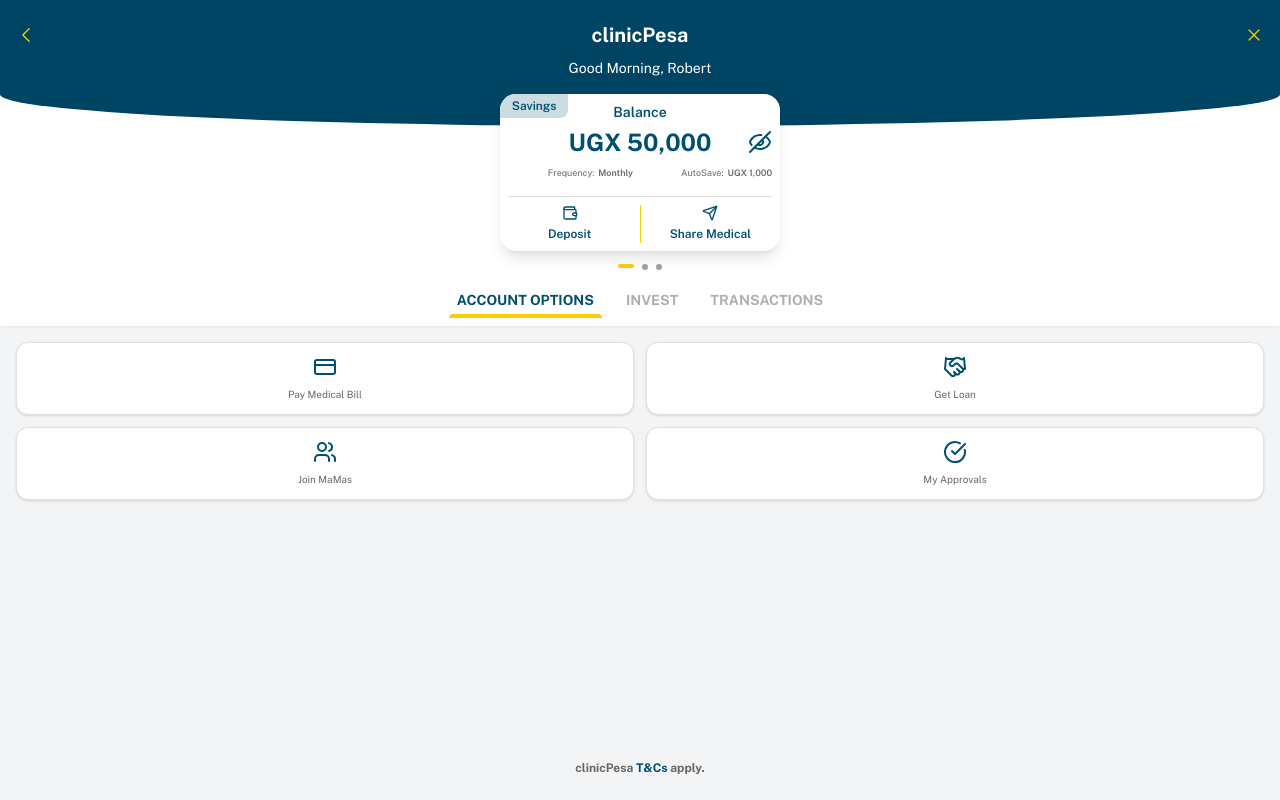
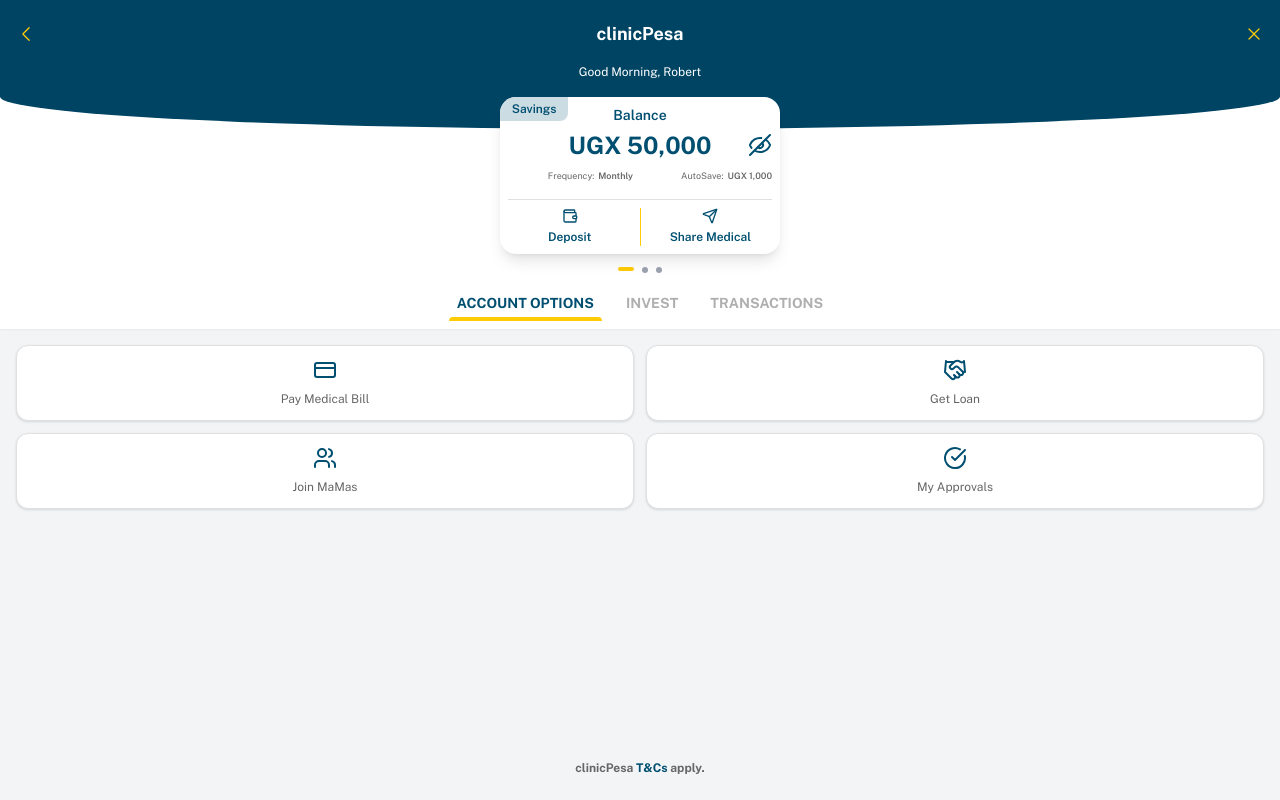
Before and after one commit to Mundurujoana/clinicPesa-dashboard-screen-tsx, a React (Create React App) app: page / in a window 1280 px wide. Built offline with nearby package versions, Linux system fonts and the light colour scheme.

Commit message:
Add pointer cursor to OptionCard

```diff
--- a/src/components/Header.tsx
+++ b/src/components/Header.tsx
@@ -19,13 +19,13 @@
         {/* Top Navigation */}
         <div className="flex justify-between items-center px-4">
           <ChevronLeftIcon className="h-5 w-5 text-warmYellow cursor-pointer" />
-         <h1 className="font-bold text-[20px]">clinicPesa</h1>
+         <h1 className="font-bold text-[18px]">clinicPesa</h1>
           <XMarkIcon className="h-5 w-5 text-warmYellow cursor-pointer" />
         </div>
 
         {/* Greeting */}
-        <div className="text-center mt-2 px-4">
-          <p className="text-sm">Good Morning, {username}</p>
+        <div className="text-center mt-4 px-4">
+          <p className="text-[12px]">Good Morning, {username}</p>
         </div>
       </div>
     </header>
--- a/src/components/OptionCard.tsx
+++ b/src/components/OptionCard.tsx
@@ -12,7 +12,7 @@
   return (
     <div className="flex flex-col items-center p-3 bg-white rounded-xl shadow border border-borderGray cursor-pointer">
       <Icon className="w-6 h-6 text-appText mb-2" />
-      <p className="text-[10px] text-center text-grayText">
+      <p className="text-[12px] text-center text-grayText">
         {option.title}
       </p>
     </div>
```
